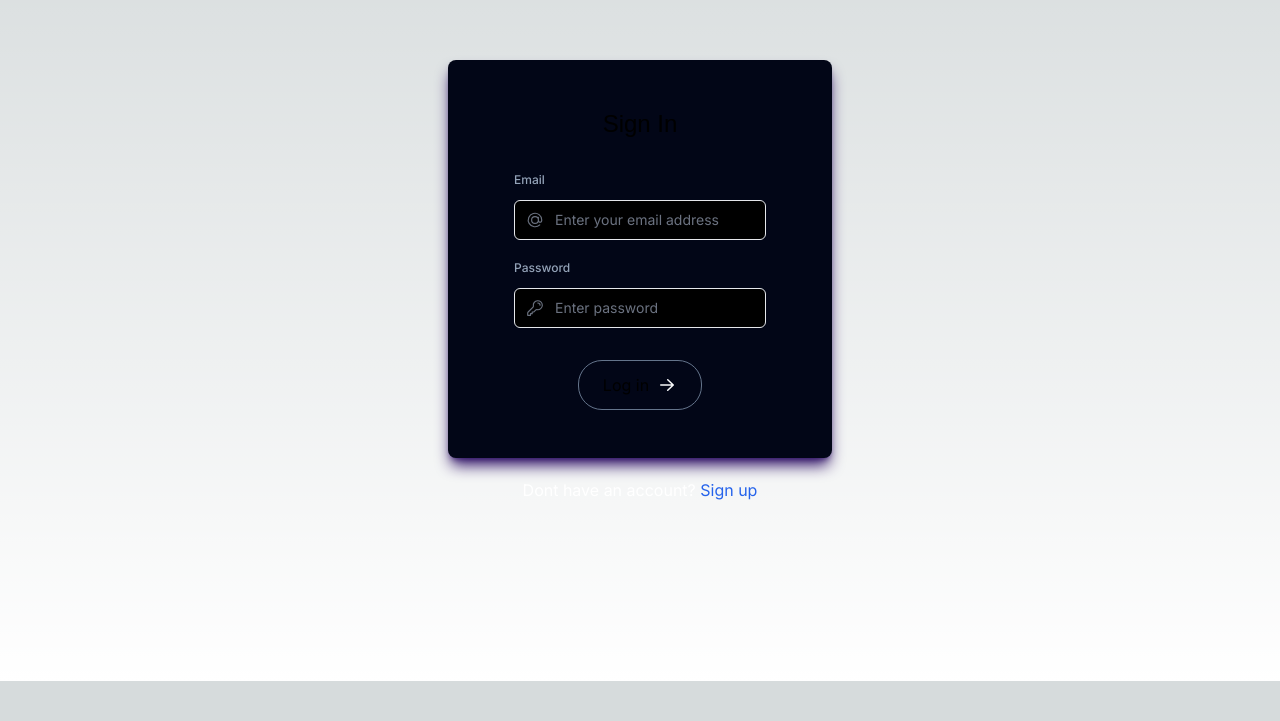
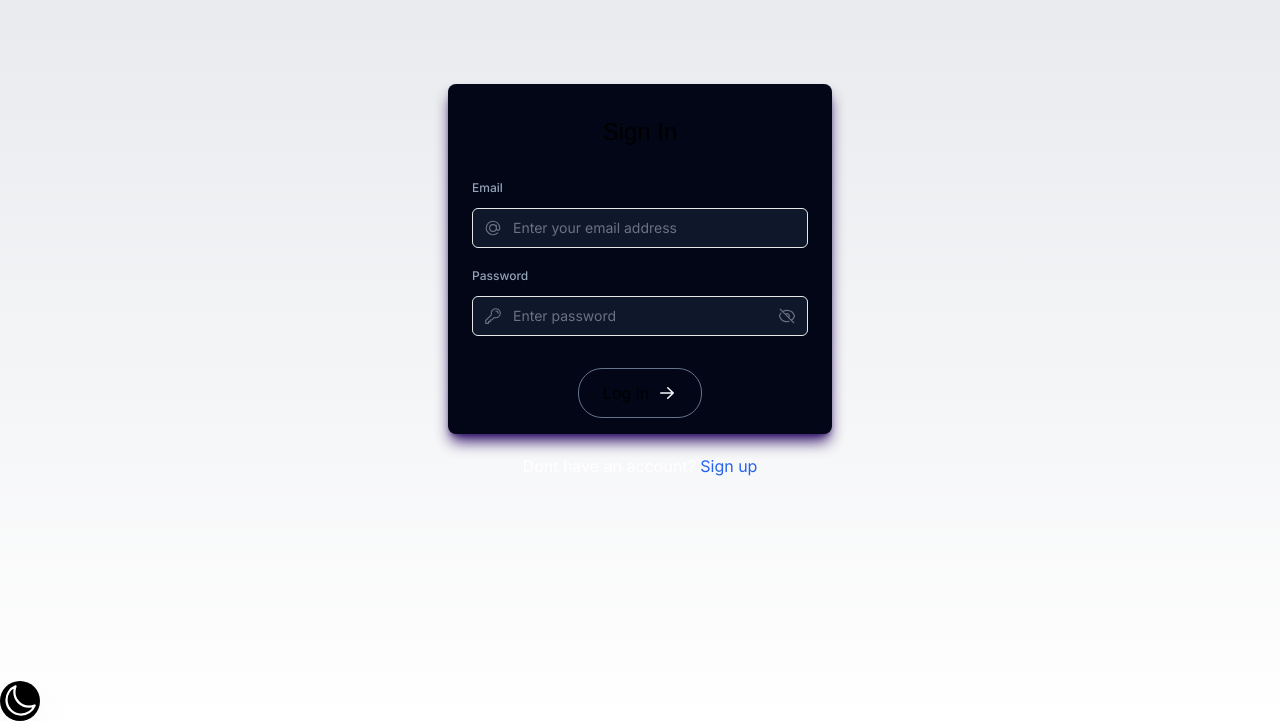
Before and after one commit to JoseDirazar/next-auth, a Next.js app: page /sign-in in a window 1280 px wide. Shown: the part 119-840 px from the top of the page. Before the commit the page ends 800 px from the top, so only its background shows below. Built offline with nearby package versions, Linux system fonts and the light colour scheme; no server answers; a web font is replaced by a local one.

Commit message:
feat dark mode

```diff
--- a/app/layout.tsx
+++ b/app/layout.tsx
@@ -1,6 +1,8 @@
 import type { Metadata } from "next";
 import { Inter } from "next/font/google";
 import "./globals.css";
+import ThemeContextProvider from "@/providers/theme-context";
+import ThemeSwitch from "@/components/theme-switch";
 import { SessionProvider } from "next-auth/react";
 
 const inter = Inter({ subsets: ["latin"] });
@@ -16,10 +18,15 @@ export default function RootLayout({
   children: React.ReactNode;
 }>) {
   return (
-    <html lang="en">
-      <SessionProvider>
-        <body className={`${inter.className} `}>{children}</body>
-      </SessionProvider>
+    <html lang="en" suppressHydrationWarning>
+      <body className={`${inter.className} bg-gray-200 dark:bg-black`}>
+        <SessionProvider>
+        <ThemeContextProvider>
+          {children}
+          <ThemeSwitch />
+        </ThemeContextProvider>
+        </SessionProvider>
+      </body>
     </html>
   );
 }
--- a/components/auth/sign-in.tsx
+++ b/components/auth/sign-in.tsx
@@ -7,19 +7,21 @@ import {
   AtSymbolIcon,
   KeyIcon,
   ExclamationCircleIcon,
+  EyeSlashIcon,
+  EyeIcon,
 } from "@heroicons/react/24/outline";
 import { ArrowRightIcon } from "@heroicons/react/20/solid";
 import Link from "next/link";
+import { useState } from "react";
 
 export default function LoginForm() {
+  const [showPassword, setShowPassword] = useState('password')
   const [errorMessage, dispatch] = useFormState(authenticate, undefined);
   return (
     <form action={dispatch} className="container max-w-sm">
-      <div className="rounded-lg flex flex-col items-center  bg-slate-950 shadow-violet-950 shadow-lg justify-between py-12">
-        <div className="">
+      <div className="rounded-lg flex flex-col items-center  bg-slate-950 shadow-violet-950 shadow-lg justify-center px-6 pb-4 pt-8">
           <p className={`${lusitana.className} mb-3 text-2xl`}>Sign In</p>
-        </div>
-        <div className="w-fit">
+        <div className="w-full">
           <div>
             <label
               className="mb-3 mt-5 block text-xs font-medium text-slate-400"
@@ -29,7 +31,7 @@ export default function LoginForm() {
             </label>
             <div className="relative">
               <input
-                className="peer block w-full rounded-md border focus:border-gray-50 py-[9px] pl-10 bg-black text-sm outline-2 placeholder:text-gray-500"
+                className="peer bg-slate-900 block w-full rounded-md border border-gray-200 py-[9px] pl-10 text-sm outline-2 placeholder:text-gray-500"
                 id="email"
                 type="email"
                 name="email"
@@ -48,15 +50,18 @@ export default function LoginForm() {
             </label>
             <div className="relative">
               <input
-                className="peer block w-full rounded-md border focus:border-gray-50 py-[9px] pl-10 bg-black text-sm outline-2 placeholder:text-gray-500"
+                className="peer bg-slate-900 block w-full rounded-md border border-gray-200 py-[9px] pl-10 text-sm outline-2 placeholder:text-gray-500"
                 id="password"
-                type="password"
+                type={showPassword}
                 name="password"
                 placeholder="Enter password"
                 required
                 minLength={6}
               />
-              <KeyIcon className="pointer-events-none absolute left-3 top-1/2 h-[18px] w-[18px] -translate-y-1/2 text-gray-500 peer-focus:text-gray-50" />
+              <KeyIcon className="pointer-events-none absolute left-3 top-1/2 h-[18px] w-[18px] -translate-y-1/2 text-gray-500 peer-focus:text-neutral-400" />
+              <button type="button" className="absolute h-[18px] w-[18px] top-1/2 right-3 -translate-y-1/2 text-gray-500 peer-focus:text-neutral-400" onClick={() => showPassword === 'password' ? setShowPassword('text') : setShowPassword('password')}>
+              {showPassword !== 'password' ? <EyeIcon  /> : <EyeSlashIcon />}
+              </button>
             </div>
           </div>
         </div>
--- a/components/auth/sign-up.tsx
+++ b/components/auth/sign-up.tsx
@@ -24,9 +24,9 @@ export default function RegisterForm() {
     router.push("/sign-in");
   }
   return (
-    <form action={submitAction} className="container max-w-sm flex items-center justify-center">
+    <form action={submitAction} className="container max-w-sm">
       <div className="rounded-lg bg-slate-950 shadow-2xl shadow-violet-950 px-6 pb-4 pt-8 flex flex-col items-center justify-center">
-        <h1 className={`mb-3 text-2xl`}>Please register to continue</h1>
+        <p className={`mb-3 text-2xl`}>Please register to continue</p>
         <div className="w-full">
           <div>
             <label
--- /dev/null
+++ b/components/theme-switch.tsx
@@ -0,0 +1,42 @@
+"use client";
+
+import { useEffect, useState } from "react";
+import { MoonIcon, SunIcon } from "@heroicons/react/24/outline";
+import { useTheme } from "next-themes";
+
+const ThemeSwitch = () => {
+/*   const { theme, toggleTheme } = useTheme(); */
+  const { setTheme, resolvedTheme } = useTheme()
+
+  const [isMounted, setIsMounted] = useState(false);
+
+  useEffect(() => {
+    setIsMounted(true);
+  }, []);
+
+  if (!isMounted) {
+    return null;
+  }
+
+  return (
+    <div className="flex items-center gap-x-4">
+      {resolvedTheme === "light" ? (
+      <button
+        className="flex h-[2.5rem] w-[2.5rem] items-center justify-center rounded-full border-[2px] border-black border-opacity-40 bg-black text-white antialiased shadow-2xl backdrop-blur-[0.5rem] transition-all sm:hover:scale-[1.15] active:scale-110 dark:bg-white"
+        onClick={() => setTheme("dark")}
+      >
+          <MoonIcon className="rounded-full bg-black text-xl font-bold text-white" />
+      </button>
+        ) : (
+          <button
+        className="flex h-[2.5rem] w-[2.5rem] items-center justify-center rounded-full border-[2px] border-black border-opacity-40 bg-black text-white antialiased shadow-2xl backdrop-blur-[0.5rem] transition-all sm:hover:scale-[1.15] active:scale-110 dark:bg-white"
+        onClick={() => setTheme("light")}
+      >
+          <SunIcon className="text-xl dark:bg-white dark:text-black" />
+          </button>
+        )}
+    </div>
+  );
+};
+
+export default ThemeSwitch;
--- a/package.json
+++ b/package.json
@@ -18,6 +18,7 @@
     "heroicons": "^2.1.3",
     "next": "14.2.3",
     "next-auth": "^5.0.0-beta.18",
+    "next-themes": "^0.3.0",
     "react": "^18",
     "react-dom": "^18",
     "react-spinners": "^0.13.8",
--- /dev/null
+++ b/providers/theme-context.tsx
@@ -0,0 +1,9 @@
+"use client"
+
+import * as React from "react"
+import { ThemeProvider as NextThemesProvider } from "next-themes"
+import { type ThemeProviderProps } from "next-themes/dist/types"
+
+export default function ThemeContextProvider({ children, ...props }: ThemeProviderProps) {
+  return <NextThemesProvider {...props}>{children}</NextThemesProvider>
+}
--- a/tailwind.config.ts
+++ b/tailwind.config.ts
@@ -15,6 +15,7 @@ const config: Config = {
       },
     },
   },
+  darkMode: ["class"],
   plugins: [],
 };
 export default config;
```
Also changed, not shown: 1 other file (tests, documents, lock files or other folders).
